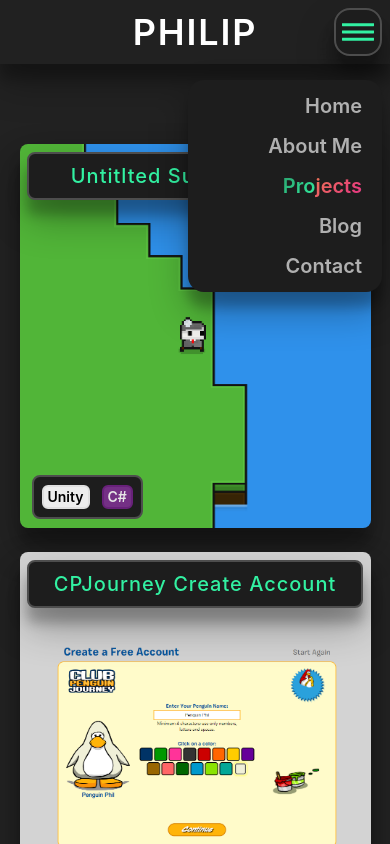
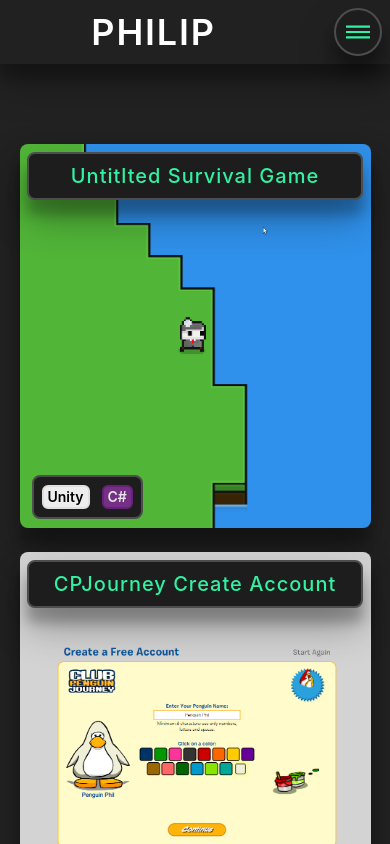
Before and after one commit to philip727/portfolio-v1, a React (Create React App) app: page /projects in a window 390 px wide. Shown: the top 844 px of the page. Built offline with nearby package versions, Linux system fonts and the light colour scheme.

Commit message:
phone nav, phone overflow glitch fixed

```diff
--- a/src/componenets/layout/Navbar/Navbar.css
+++ b/src/componenets/layout/Navbar/Navbar.css
@@ -1,3 +1,7 @@
 .navbar-button-origin {
     transform-origin: top right;
 }
+
+.navbar-button-transition {
+    transition-property: border-radius;
+}
--- a/src/componenets/layout/Navbar/Navbar.tsx
+++ b/src/componenets/layout/Navbar/Navbar.tsx
@@ -1,4 +1,4 @@
-import { NavLink } from "react-router-dom";
+import { NavLink, Link } from "react-router-dom";
 import "./Navbar.css";
 import React from "react";
 import PhoneNavbar from "./PhoneNavbar";
@@ -24,12 +24,14 @@
             >
 
             </div>
+            <Link to="/" >
                 <h1
                     className="text-center h-fit font-semibold text-4xl flex justify-center items-center tracking-wider w-1/3"
                     id="navbar-title"
                 >
                     PHILIP
                 </h1>
+            </Link>
             <div className="w-1/3 h-full">
                 <div
                     id="navbar-link-wrapper"
--- a/src/componenets/layout/Navbar/PhoneNavbar.tsx
+++ b/src/componenets/layout/Navbar/PhoneNavbar.tsx
@@ -3,17 +3,24 @@
 import { Props } from './Navbar'
 import { NavLink } from "react-router-dom";
 import './Navbar.css'
+import { click } from "@testing-library/user-event/dist/click";
 
 export default function PhoneNavbar({ pages }: Props) {
     const [isOpen, setIsOpen] = useState<Boolean>(false)
     const controls = useAnimationControls()
     const buttonAnimation = {
-        tap: {
-            scale: 0.93,
+        hover: {
+            scale: 1.05,
             transition: {
                 duration: 0.2
             }
-        }
+        },
+        tap: {
+            scale: 0.85,
+            transition: {
+                duration: 0.2
+            },
+        },
     }
 
     const menuAnimation = {
@@ -23,22 +30,15 @@
             transition: {
                 duration: 0.3,
                 delay: 0.03,
-            }
+            },
         },
-        openOne: {
-            scaleX: 1,
-            scaleY: 0.5,
+        show: {
+            scale: 1,
             opacity: 1,
             transition: {
                 duration: 0.2,
             }
         },
-        openTwo: {
-            scaleY: 1,
-            transition: {
-                duration: 0.2,
-            }
-        }
     }
 
     const clickHandle = async () => {
@@ -46,9 +46,7 @@
             await controls.start("hide")
         }
         else {
-            console.log("hi")
-            await controls.start("openOne")
-            console.log("bye")
+            await controls.start("show")
         }
 
         setIsOpen(!isOpen)
@@ -57,34 +55,38 @@
     return (
         <div>
             <motion.div
+                animate={controls}
                 variants={buttonAnimation}
+                whileHover="hover"
                 whileTap="tap"
-                className="mr-2 h-12 w-12 styled-background rounded-2xl styled-border material-shadow border-2 grid justify-center items-center cursor-pointer"
+                className="mr-2 h-12 w-12 rounded-3xl styled-background styled-border material-shadow
+                border-2 grid justify-center items-center cursor-pointer"
                 onClick={() => { clickHandle() }}
             >
-                <img src={`${window.location.origin}/images/navbar/menu-green.svg`} className="w-8 h-8" />
+                <img src={`${window.location.origin}/images/navbar/menu-green.svg`} className="w-6 h-6" />
             </motion.div>
             <motion.div
                 animate={controls}
                 variants={menuAnimation}
-                className={`absolute top-20 right-2 h-fit w-fit pl-20 pr-5 py-3
-                styled-background rounded-2xl material-shadow flex flex-col items-end gap-3
-                navbar-button-origin`}
+                initial="hide"
+                className="absolute top-20 right-2 h-fit w-fit pl-20 pr-5 py-3 styled-background
+                rounded-2xl material-shadow flex flex-col items-end gap-3 navbar-button-origin z-[999]"
             >
                 {pages.map((page, index) => {
-                    return createNavbarButton(page.name, page.link, index);
+                    return createNavbarButton(page.name, page.link, index, clickHandle);
                 })}
             </motion.div>
         </div>
     );
 }
 
-const createNavbarButton = (name: string,link: string,index: number): JSX.Element => {
+const createNavbarButton = (name: string,link: string,index: number, clickHandle: () => Promise<void>): JSX.Element => {
     return (
         <NavLink
             key={index}
-            className="us-link hover-underline normal-txt text-right text-xl"
+            className="us-link normal-txt text-right text-xl"
             to={link}
+            onClick={clickHandle}
         >
             {name}
         </NavLink>
--- a/src/componenets/pages/Contact/Contact.tsx
+++ b/src/componenets/pages/Contact/Contact.tsx
@@ -1,6 +1,7 @@
 import React, { ChangeEvent, useRef } from "react";
 import "./Contact.scss";
 import ContactButton, { Props } from "./ContactButton";
+import { motion } from 'framer-motion'
 
 
 export default function Contact() {
@@ -24,13 +25,18 @@
     ]
     return (
         <div>
-            <div className="flex flex-col items-center w-screen relative top-44">
+            <motion.div
+                className="flex flex-col items-center w-screen relative top-44"
+                initial = {{ opacity: 0 }}
+                whileInView = {{ opacity: 1}}
+                viewport = {{ once: true }}
+            >
                 <h1 className="text-5xl gf:text-6xl mbp:text-7xl font-bold tracking-wide w-screen sm:w-fit px-8 sm:px-0 bright-text text-center">Contact Me!</h1>
                 <p className="text-xl font-medium mt-4 w-screen sm:w-116 px-8 sm:px-0 text-center">
                     Looking for new opportunities, please get in touch!
                     My inbox is always open and I will try to respond as fast as possible!
                     </p>
-            </div>
+            </motion.div>
             <div className="relative flex justify-center items-center flex-row sm:flex-col flex-wrap sm:flex-nowrap w-screen top-64 h-fit gap-6 pb-10">
                 {links.map((item, index) => {
                     return <ContactButton text={item.text} link={item.link} imageSrc = {item.imageSrc} key={index} index={index} delayIndex={index} />
--- a/src/componenets/pages/Home/Introduction.tsx
+++ b/src/componenets/pages/Home/Introduction.tsx
@@ -36,7 +36,7 @@
     const scrollRef = useRef(null)
 
     return (
-        <div className="h-full w-full flex justify-start items-center flex-col">
+        <div className="h-full w-full flex justify-start items-center flex-col overflow-x-hidden">
             <div ref={scrollRef} className="max-w-slider w-full mt-56">
                 <AnimatePresence>
                     <motion.h2
--- a/src/componenets/pages/Projects/ProjectContainer.tsx
+++ b/src/componenets/pages/Projects/ProjectContainer.tsx
@@ -19,7 +19,7 @@
             y: 0,
             opacity: 1,
             transition: {
-                delay: 0.2 * (index + 1)
+                delay: window.screen.height < 571 || window.screen.width < 1320 ? 0.2 : 0.2 * (index + 1)
             }
         },
         hover: {
@@ -50,7 +50,7 @@
                     variants={staggeredProject}
                     initial="hidden"
                     whileInView="show"
-                    exit="hidden"
+                    viewport={{once: true}}
                     whileHover="hover"
                     whileTap="tap"
                     onHoverStart={() => {
```
Lines whose indentation alone changed are shown as unchanged.
